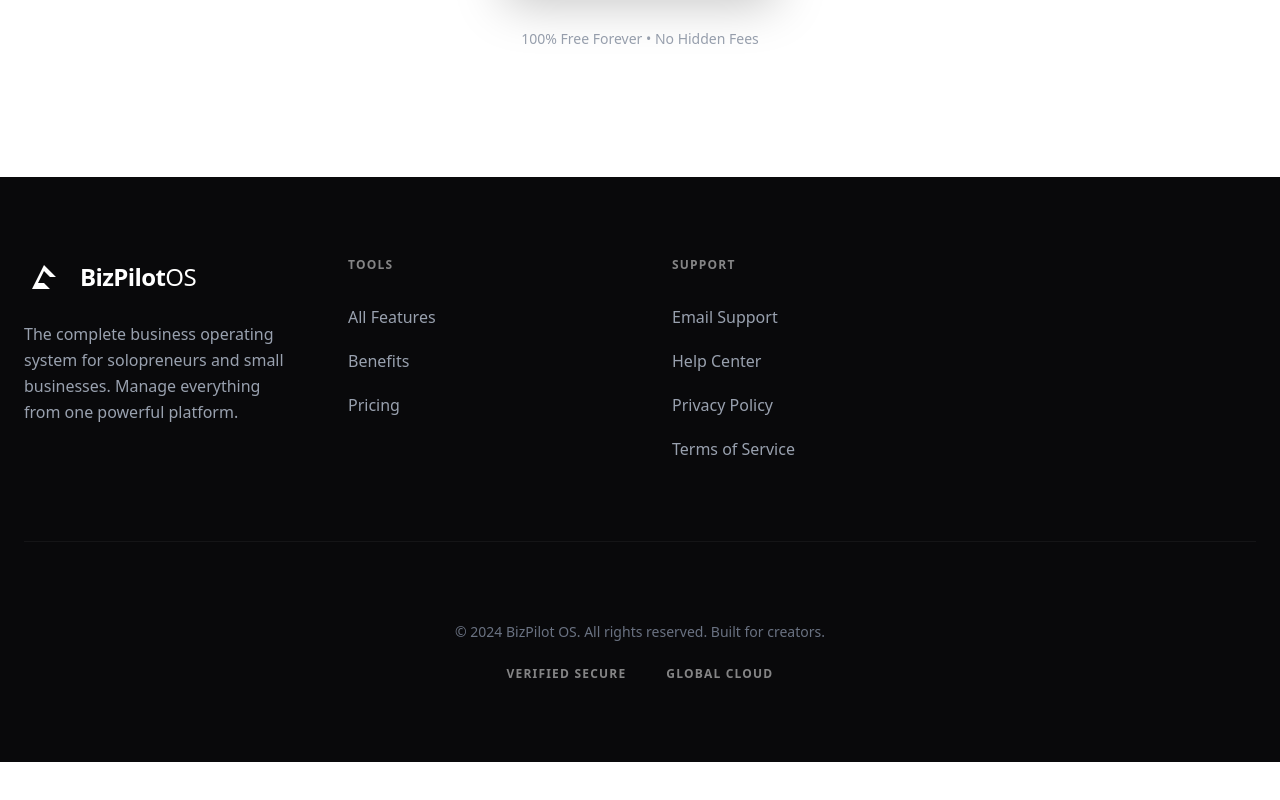
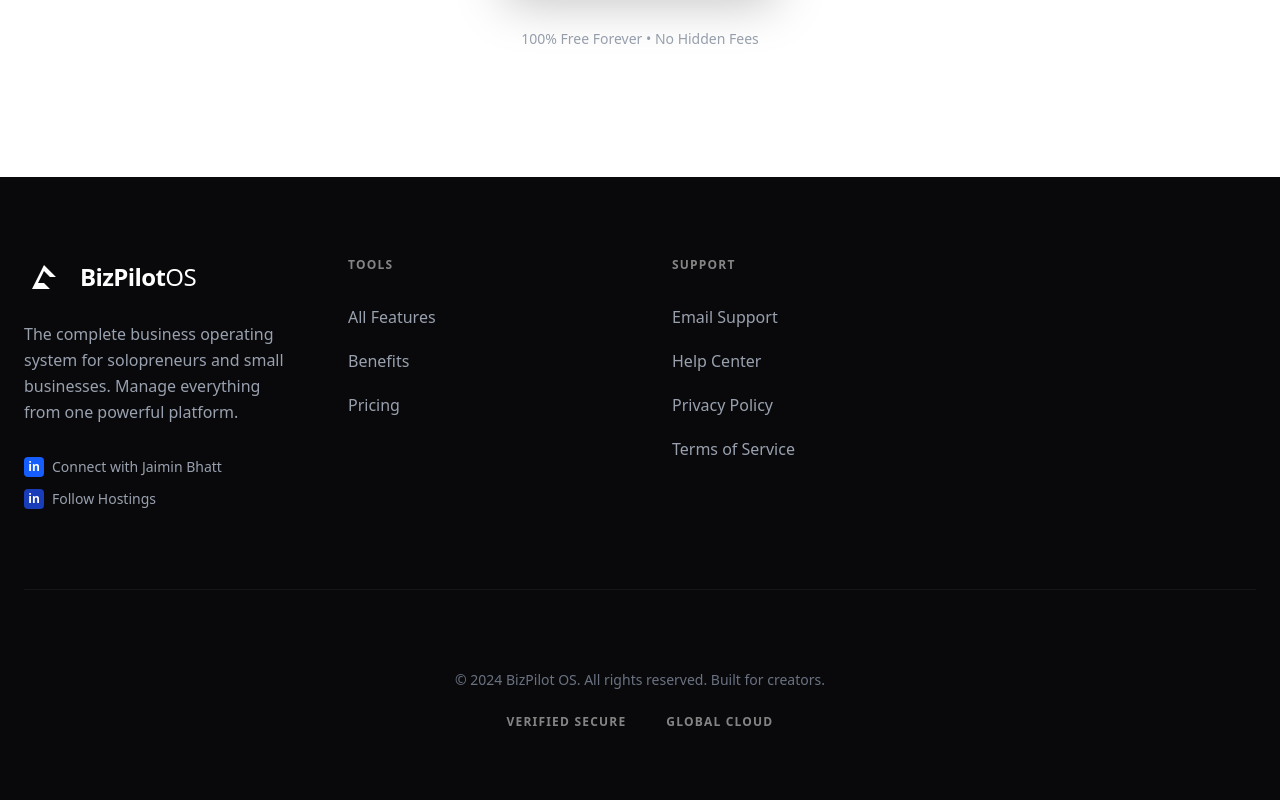
Before and after one commit to elitehostingsin-lang/BizPilot-OS, a Next.js app: page / in a window 1280 px wide. Shown: the part 4455-5255 px from the top of the page. Before the commit the page ends 5217 px from the top, so only its background shows below. Built offline with nearby package versions, Linux system fonts and the light colour scheme.

Commit message:
Update landing page footer with LinkedIn links

```diff
--- a/app/page.tsx
+++ b/app/page.tsx
@@ -373,6 +373,30 @@
               <p className="text-gray-400 leading-relaxed">
                 The complete business operating system for solopreneurs and small businesses. Manage everything from one powerful platform.
               </p>
+              <div className="flex flex-col gap-3 pt-2">
+                <a
+                  href="https://www.linkedin.com/in/jaimin-bhatt-150268264"
+                  target="_blank"
+                  rel="noopener noreferrer"
+                  className="flex items-center gap-2 text-gray-400 hover:text-white transition-colors text-sm font-medium"
+                >
+                  <div className="w-5 h-5 flex items-center justify-center bg-blue-600 rounded">
+                    <span className="text-white text-xs font-bold">in</span>
+                  </div>
+                  Connect with Jaimin Bhatt
+                </a>
+                <a
+                  href="https://www.linkedin.com/company/hostings"
+                  target="_blank"
+                  rel="noopener noreferrer"
+                  className="flex items-center gap-2 text-gray-400 hover:text-white transition-colors text-sm font-medium"
+                >
+                  <div className="w-5 h-5 flex items-center justify-center bg-blue-800 rounded">
+                    <span className="text-white text-xs font-bold">in</span>
+                  </div>
+                  Follow Hostings
+                </a>
+              </div>
             </div>
 
             <div>
```
